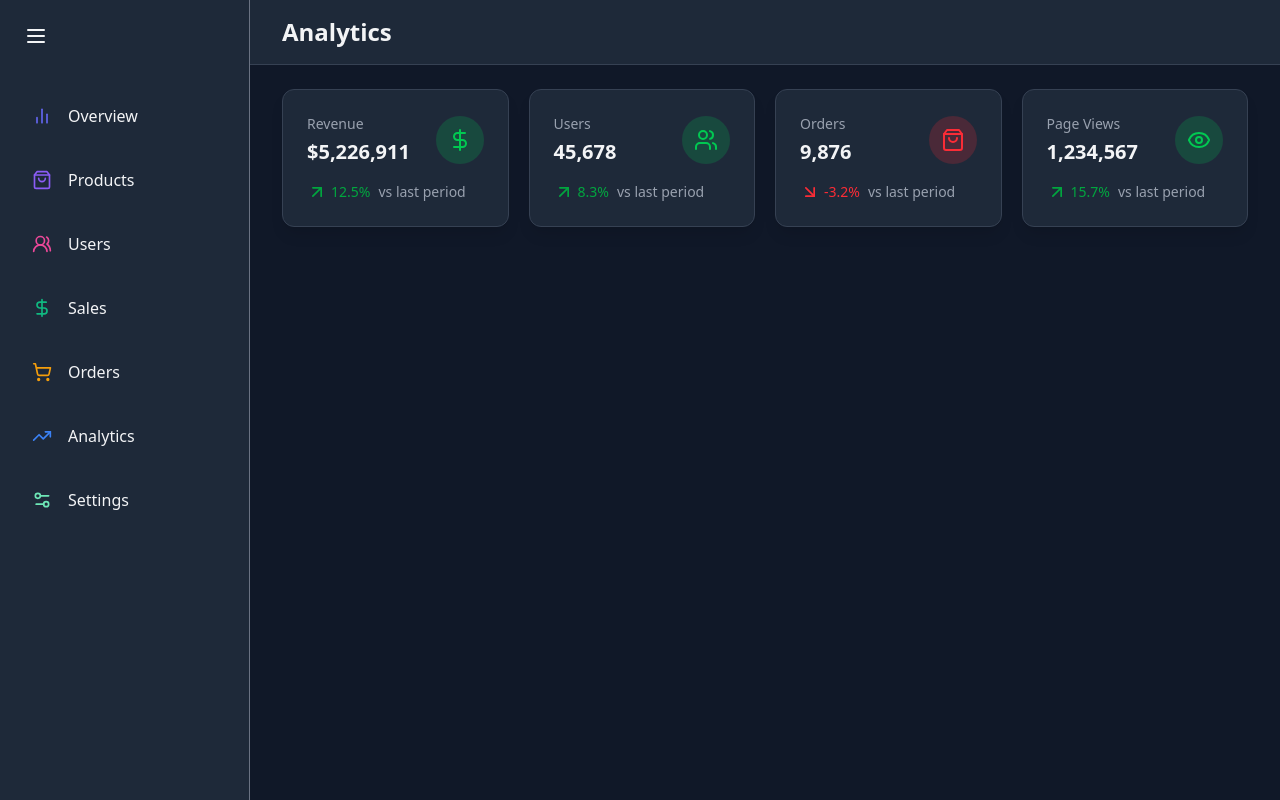
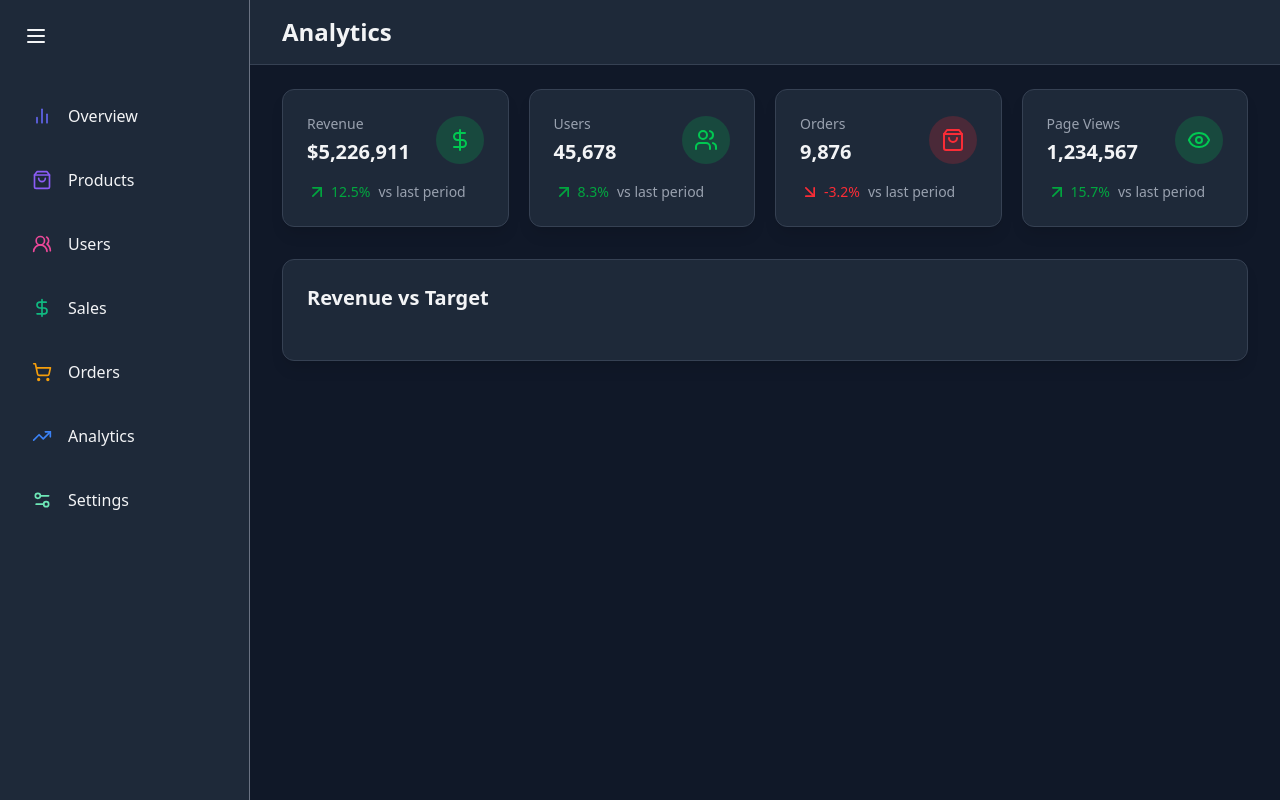
Before and after one commit to HumbleBoyy/Dashboard-Admin-Panel, a React (Vite) app: page /analytics in a window 1280 px wide. Built offline with nearby package versions, Linux system fonts and the light colour scheme.

Commit message:
New Commit

```diff
--- /dev/null
+++ b/src/components/analyticsComponent/RevenueChart.jsx
@@ -0,0 +1,30 @@
+import React from 'react'
+import { useState } from "react";
+import { motion } from "framer-motion";
+import { AreaChart, Area, XAxis, YAxis, CartesianGrid, Tooltip, Legend, ResponsiveContainer } from "recharts";
+
+const revenueData = [
+	{ month: "Jan", revenue: 4000, target: 3800 },
+	{ month: "Feb", revenue: 3000, target: 3200 },
+	{ month: "Mar", revenue: 5000, target: 4500 },
+	{ month: "Apr", revenue: 4500, target: 4200 },
+	{ month: "May", revenue: 6000, target: 5500 },
+	{ month: "Jun", revenue: 5500, target: 5800 },
+	{ month: "Jul", revenue: 7000, target: 6500 },
+];
+const RevenueChart = () => {
+  return (
+    <motion.div
+			className='bg-gray-800 bg-opacity-50 backdrop-filter backdrop-blur-lg shadow-lg rounded-xl p-6 border border-gray-700 mb-8'
+			initial={{ opacity: 0, y: 20 }}
+			animate={{ opacity: 1, y: 0 }}
+			transition={{ delay: 0.2 }}
+	>
+        <div className='flex justify-between items-center mb-6'>
+        <h2 className='text-xl font-semibold text-gray-100'>Revenue vs Target</h2>
+        </div>
+    </motion.div>
+  )
+}
+
+export default RevenueChart
--- a/src/pages/Analytics.jsx
+++ b/src/pages/Analytics.jsx
@@ -1,12 +1,13 @@
   import React from 'react'
   import OverViewCards from '../components/analyticsComponent/OverViewCards';
+import RevenueChart from '../components/analyticsComponent/RevenueChart';
 
   const Analytics = () => {
     return (
       <div className='flex-1 overflow-auto relative z-10 bg-gray-900'>
       <main className='max-w-7xl mx-auto py-6 px-4 lg:px-8'>
          <OverViewCards/>
-
+         <RevenueChart/>
      </main>
    </div>
     )
```
